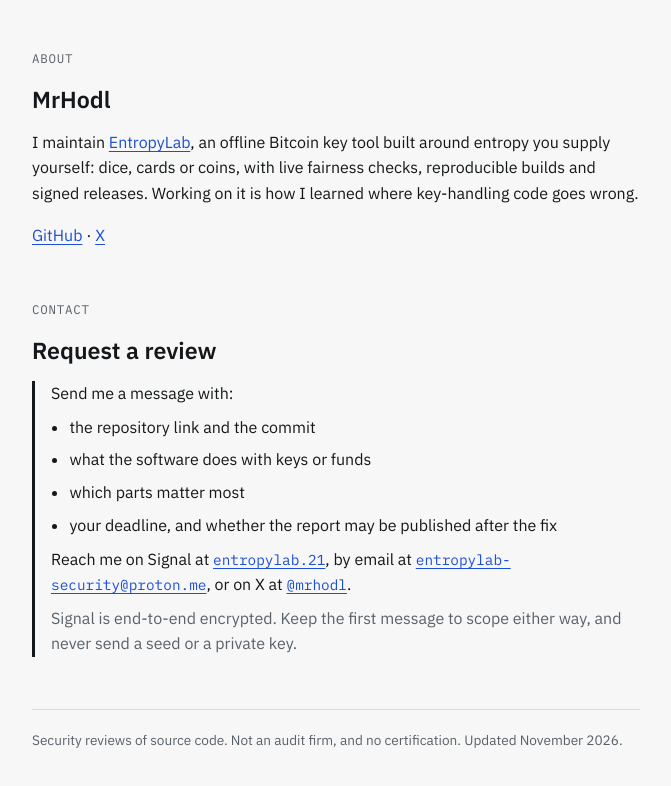
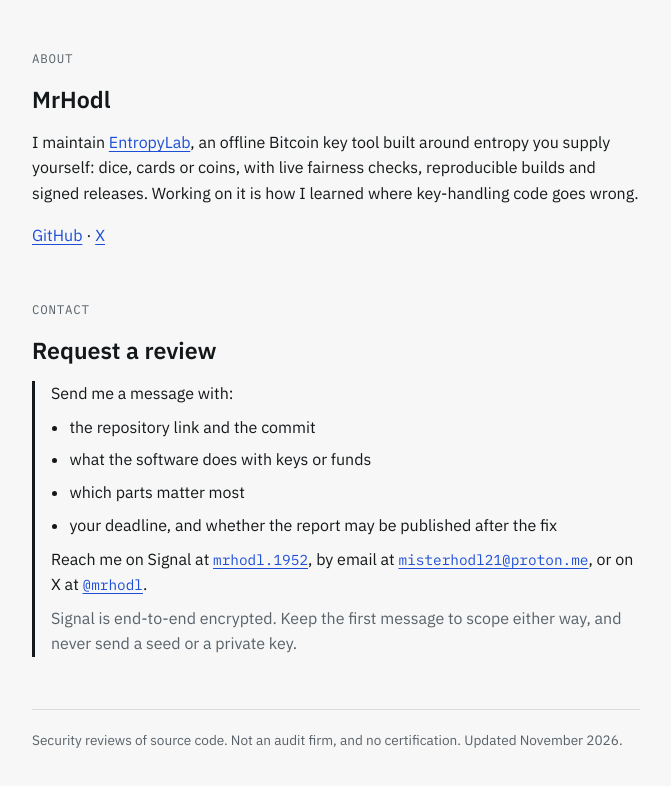
Before and after one commit to MrHodlX/MrHodlX.github.io, a plain HTML site: page index.html in a window 1280 px wide. Shown: the part 3707-4493 px from the top of the page, without its empty margins (304-975 px from the left). Drawn offline with Linux system fonts and the light colour scheme.

Commit message:
Use the personal Signal and email for review requests

```diff
--- a/index.html
+++ b/index.html
@@ -272,7 +272,7 @@
         <li>which parts matter most</li>
         <li>your deadline, and whether the report may be published after the fix</li>
       </ul>
-      <p>Reach me on Signal at <a href="https://signal.me/#eu/xLKYX5xyl83luorQi3l7B-cJ-yTMGAFf9bKKejTKStIAmUbIf9JNwaqWhfnx6Rca"><span class="mono">entropylab.21</span></a>, by email at <a href="mailto:entropylab-security@proton.me"><span class="mono">entropylab-security@proton.me</span></a>, or on X at <a href="https://x.com/mrhodl"><span class="mono">@mrhodl</span></a>.</p>
+      <p>Reach me on Signal at <a href="https://signal.me/#eu/TDoFVpNILKkCUvzndeku5ASssFN6LdaypDAljWSfMndT-S1Jm2BOeqnT5Z_FWred"><span class="mono">mrhodl.1952</span></a>, by email at <a href="mailto:misterhodl21@proton.me"><span class="mono">misterhodl21@proton.me</span></a>, or on X at <a href="https://x.com/mrhodl"><span class="mono">@mrhodl</span></a>.</p>
       <p class="quiet">Signal is end-to-end encrypted. Keep the first message to scope either way, and never send a seed or a private key.</p>
     </div>
   </section>
```
